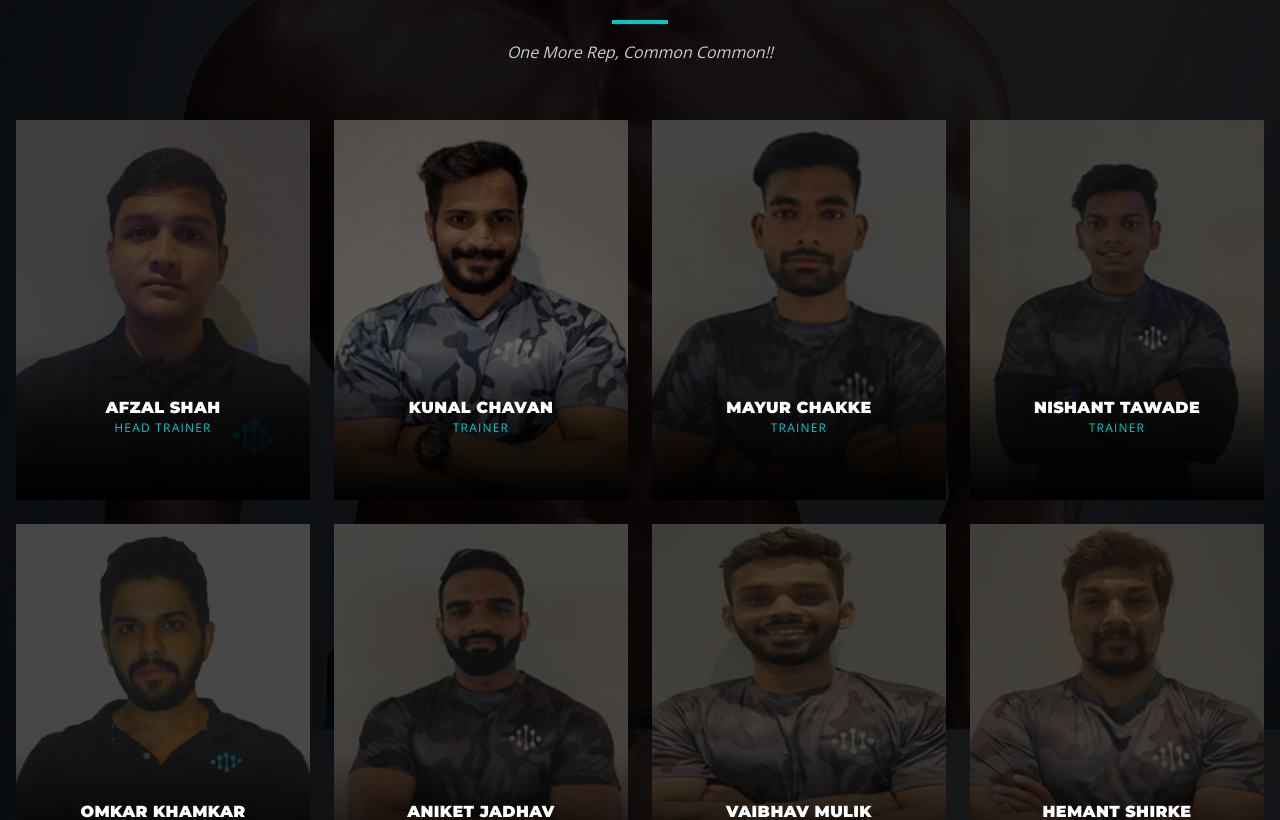
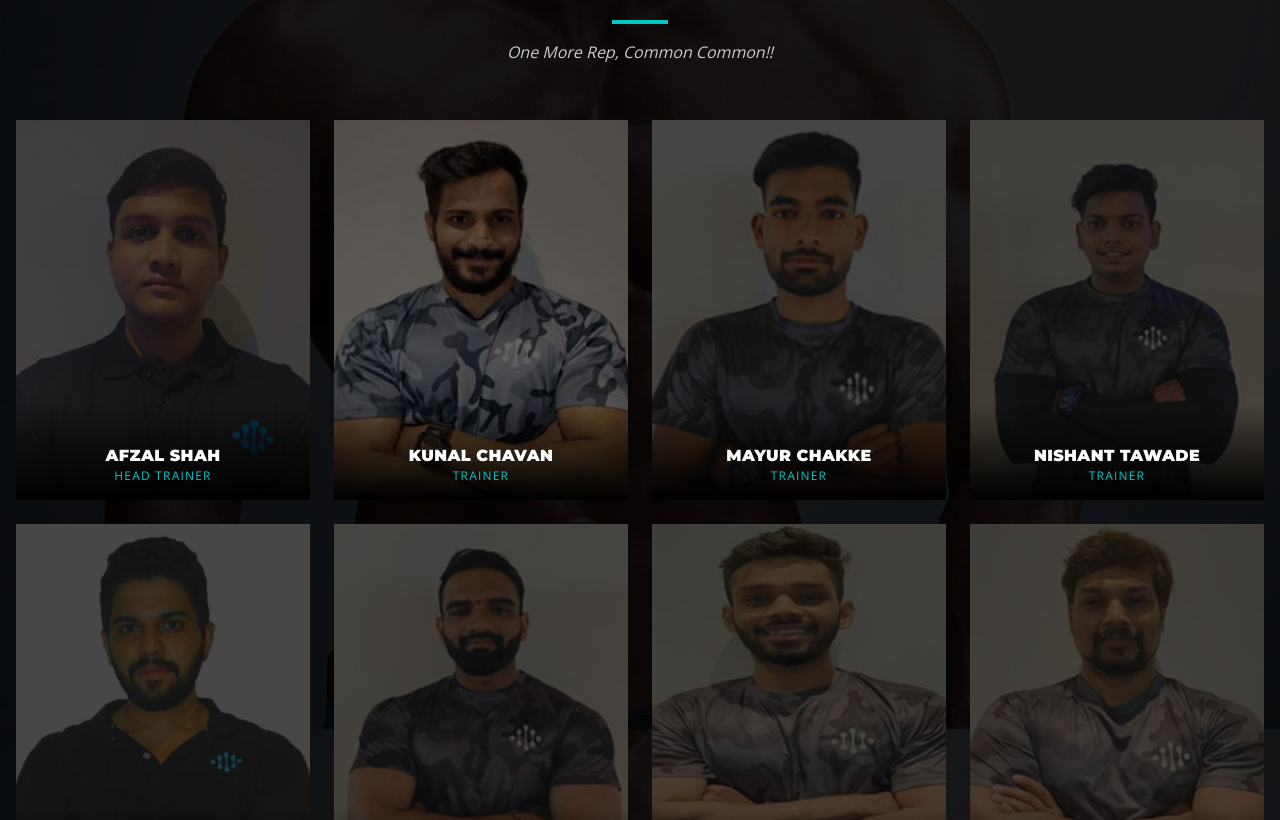
Before and after one commit to ke7innnn/dna360, a Next.js app: page /trainers in a window 1280 px wide. Shown: the part 494-1314 px from the top of the page. Built offline with nearby package versions, Linux system fonts and the light colour scheme.

Commit message:
fix: restore 3D flip hover effect, front shows full-color photo with no overlay

```diff
--- a/app/trainers/page.tsx
+++ b/app/trainers/page.tsx
@@ -71,34 +71,46 @@ export default function TrainersPage() {
               viewport={{ once: true, amount: 0.1 }}
             >
               {trainers.map((trainer) => (
-                <motion.div
-                  key={trainer.slug}
-                  variants={fadeUp}
-                  className="group relative h-[380px] overflow-hidden cursor-pointer"
+                <motion.div key={trainer.slug} variants={fadeUp} className="h-[380px] perspective-1000 group">
+                  <div className="relative w-full h-full transform-style-3d">
+
+                    {/* FRONT — full color photo, NO overlay */}
+                    <div
+                      className="absolute inset-0 w-full h-full backface-hidden flip-front overflow-hidden"
                     >
-                  {/* Photo — full color, no overlay */}
                       <img
                         src={trainer.imageMain}
                         alt={trainer.name}
-                    className="w-full h-full object-cover object-top transition-transform duration-500 group-hover:scale-105"
+                        className="w-full h-full object-cover object-top"
                       />
+                      {/* Only a slim gradient at the very bottom for name */}
+                      <div className="absolute bottom-0 left-0 right-0 bg-gradient-to-t from-black to-transparent pt-10 pb-4 px-4">
+                        <p className="text-white font-black font-montserrat uppercase text-base text-center tracking-wide">{trainer.name}</p>
+                        <p className="text-[#00c8c8] font-opensans text-xs uppercase tracking-widest text-center">{trainer.role}</p>
+                      </div>
+                    </div>
 
-                  {/* Name bar at bottom — only on lower 30% */}
-                  <div className="absolute bottom-0 left-0 right-0 bg-gradient-to-t from-black via-black/60 to-transparent pt-12 pb-5 px-4">
-                    <p className="text-white font-black font-montserrat uppercase text-base text-center tracking-wide">
-                      {trainer.name}
-                    </p>
-                    <p className="text-[#00c8c8] font-opensans text-xs uppercase tracking-widest text-center mb-3">
-                      {trainer.role}
-                    </p>
-                    <div className="flex justify-center">
+                    {/* BACK — dark overlay with info + link */}
+                    <div
+                      className="absolute inset-0 w-full h-full backface-hidden flip-back overflow-hidden"
+                    >
+                      <img
+                        src={trainer.imageMain}
+                        alt={trainer.name}
+                        className="w-full h-full object-cover object-top"
+                      />
+                      <div className="absolute inset-0 bg-black/80 flex flex-col items-center justify-center p-6 text-center border-2 border-[#00c8c8]">
+                        <h3 className="text-white font-black font-montserrat uppercase text-xl mb-1">{trainer.name}</h3>
+                        <h4 className="text-[#00c8c8] font-opensans font-bold text-sm uppercase tracking-wider mb-6">{trainer.role}</h4>
                         <Link
                           href={`/trainers/${trainer.slug}`}
-                        className="opacity-0 group-hover:opacity-100 transition-opacity duration-300 bg-[#00c8c8] text-black font-bold font-montserrat text-xs uppercase tracking-widest px-6 py-2"
+                          className="bg-transparent border border-white text-white font-bold font-montserrat text-xs uppercase tracking-widest px-8 py-3 hover:bg-[#00c8c8] hover:border-[#00c8c8] hover:text-black transition-all duration-300"
                         >
                           Read More
                         </Link>
                       </div>
+                    </div>
+
                   </div>
                 </motion.div>
               ))}
```
Lines whose indentation alone changed are shown as unchanged.
